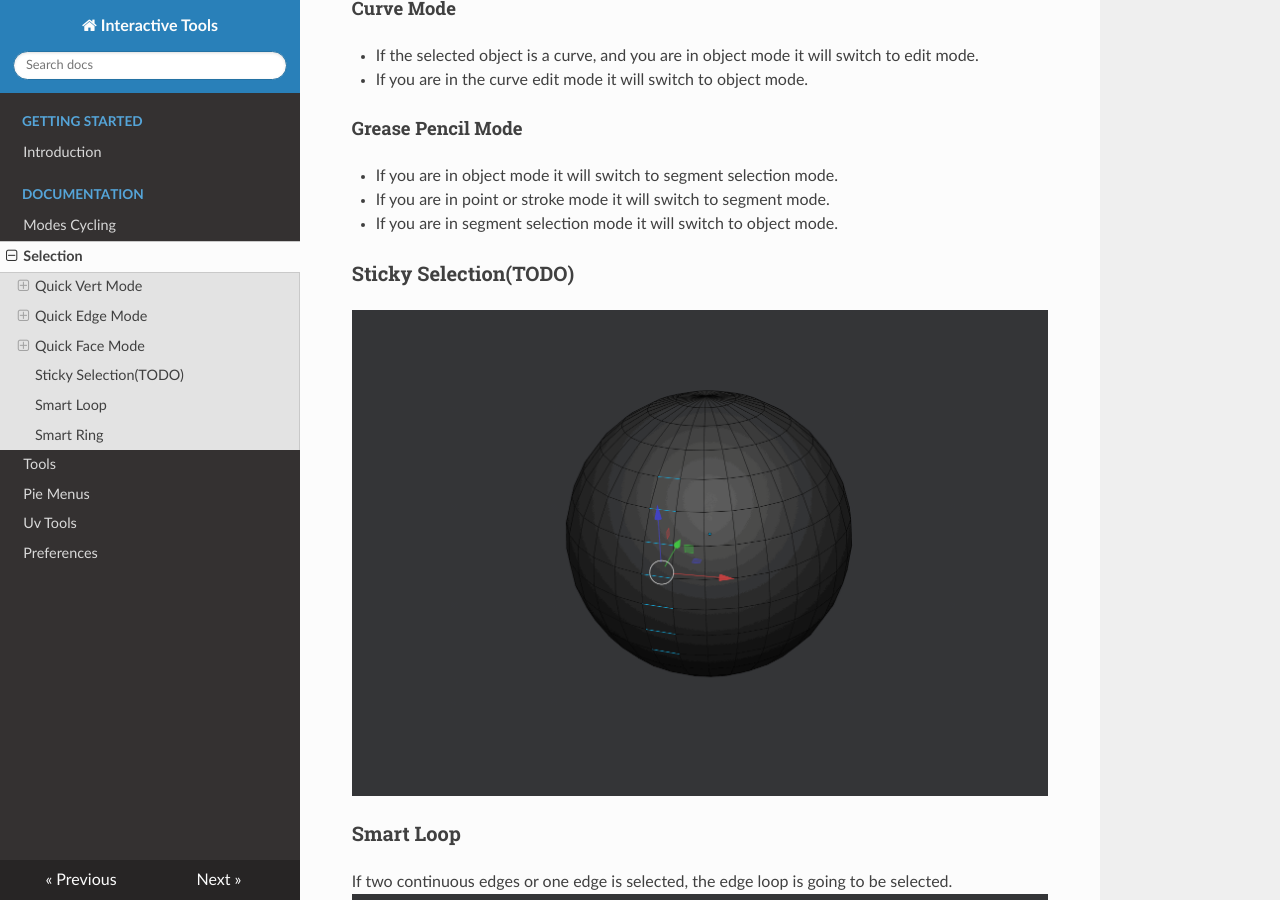
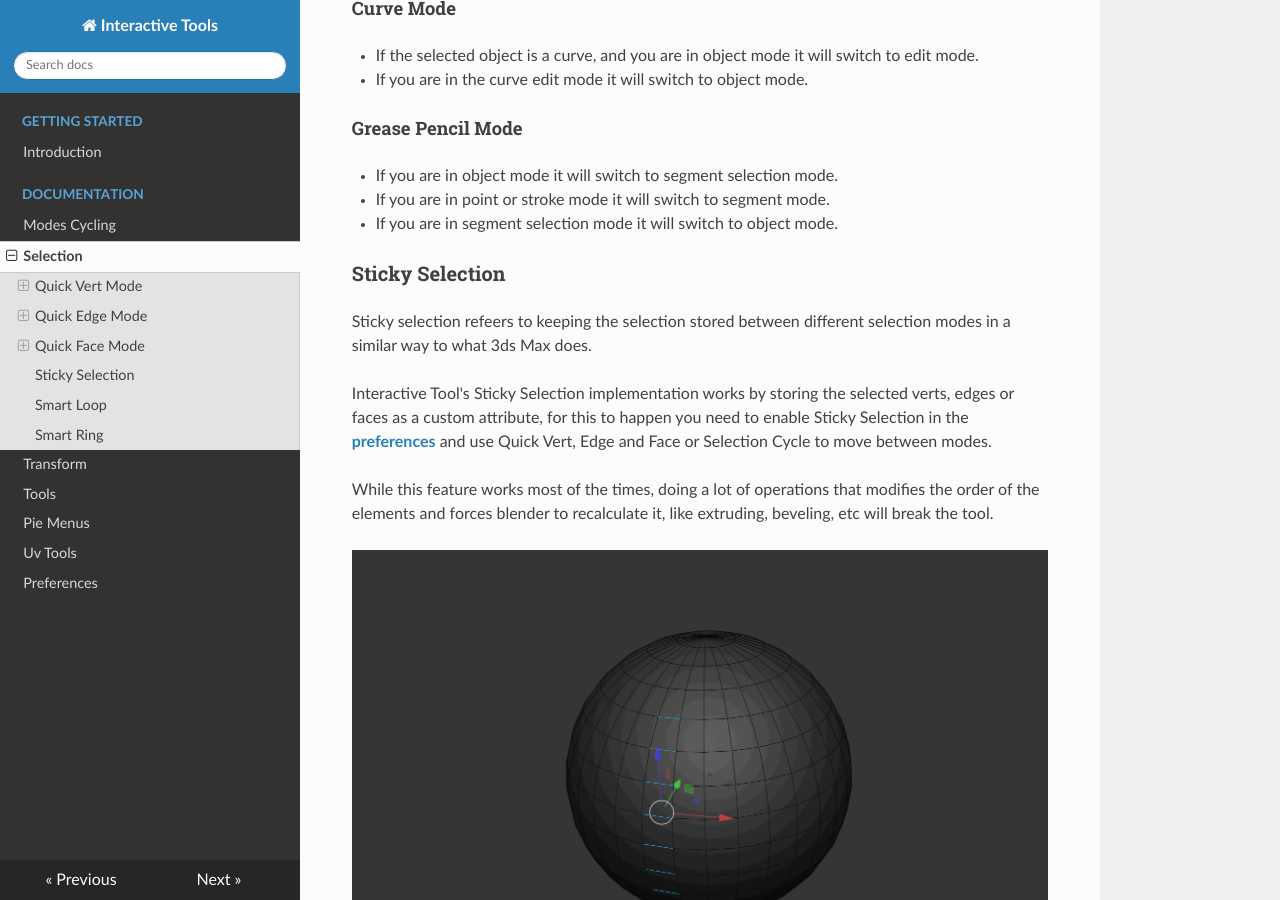
Before and after one commit to maxivz/interactivetoolsblender, an MkDocs documentation site: the page built from docs/docs/selection.md, in a window 1280 px wide and 900 px high, scrolled down 1269 px. Built offline with MkDocs 1.6.1, drawn with Linux system fonts in a browser that asks for light colours; nearby versions of some CDN libraries.

Commit message:
updated documentation

```diff
--- a/docs/docs/selection.md
+++ b/docs/docs/selection.md
@@ -74,7 +74,15 @@
 
 *	If you are in segment selection mode it will switch to object mode.
 
-###Sticky Selection(TODO)
+###Sticky Selection
+
+Sticky selection refeers to keeping the selection stored between different selection modes in a similar way to what 3ds Max does.
+
+Interactive Tool's Sticky Selection implementation works by storing the selected verts, edges or faces as a custom attribute, for this to happen
+you need to enable Sticky Selection in the [**preferences**](../Preferences) and use Quick Vert, Edge and Face or Selection Cycle to move between modes.
+
+While this feature works most of the times, doing a lot of operations that modifies the order of the elements and forces blender to recalculate it, like extruding, beveling,
+etc will break the tool.
 
 ![Alt Text](img/selection_sticky.gif)
 
--- a/docs/mkdocs.yml
+++ b/docs/mkdocs.yml
@@ -6,6 +6,7 @@ nav:
     - Documentation:
         - Modes Cycling: 'modes-cycling.md'
         - Selection: 'selection.md'
+        - Transform: 'transform.md'
         - Tools: 'tools.md'
         - Pie Menus: 'pie-menus.md'
         - Uv Tools: 'uv-tools.md'
```
Also changed, not shown: docs/docs/index.md (+7 -0 lines), docs/docs/tools.md (+16 -8 lines), docs/docs/transform.md (added, +26 -0 lines), docs/docs/img/quickpipe.gif.
